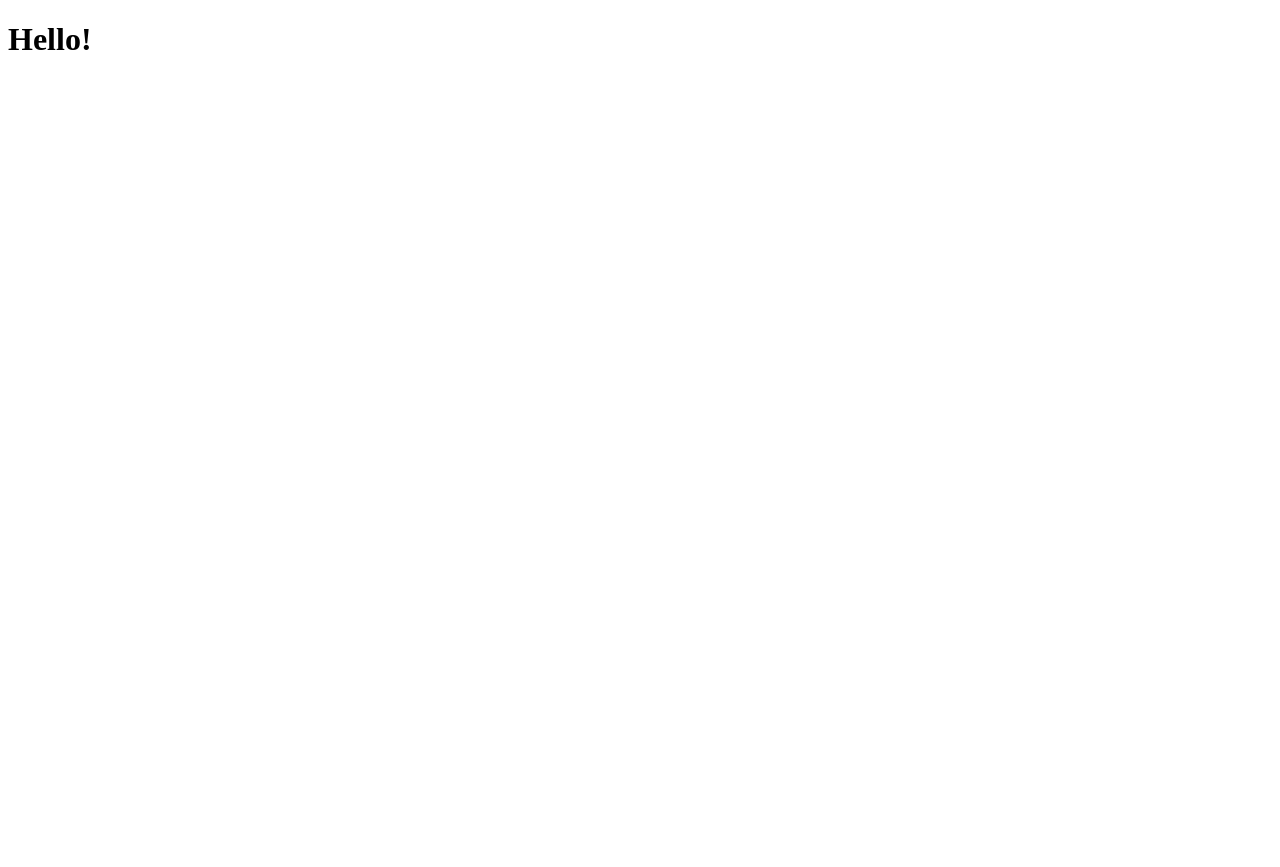
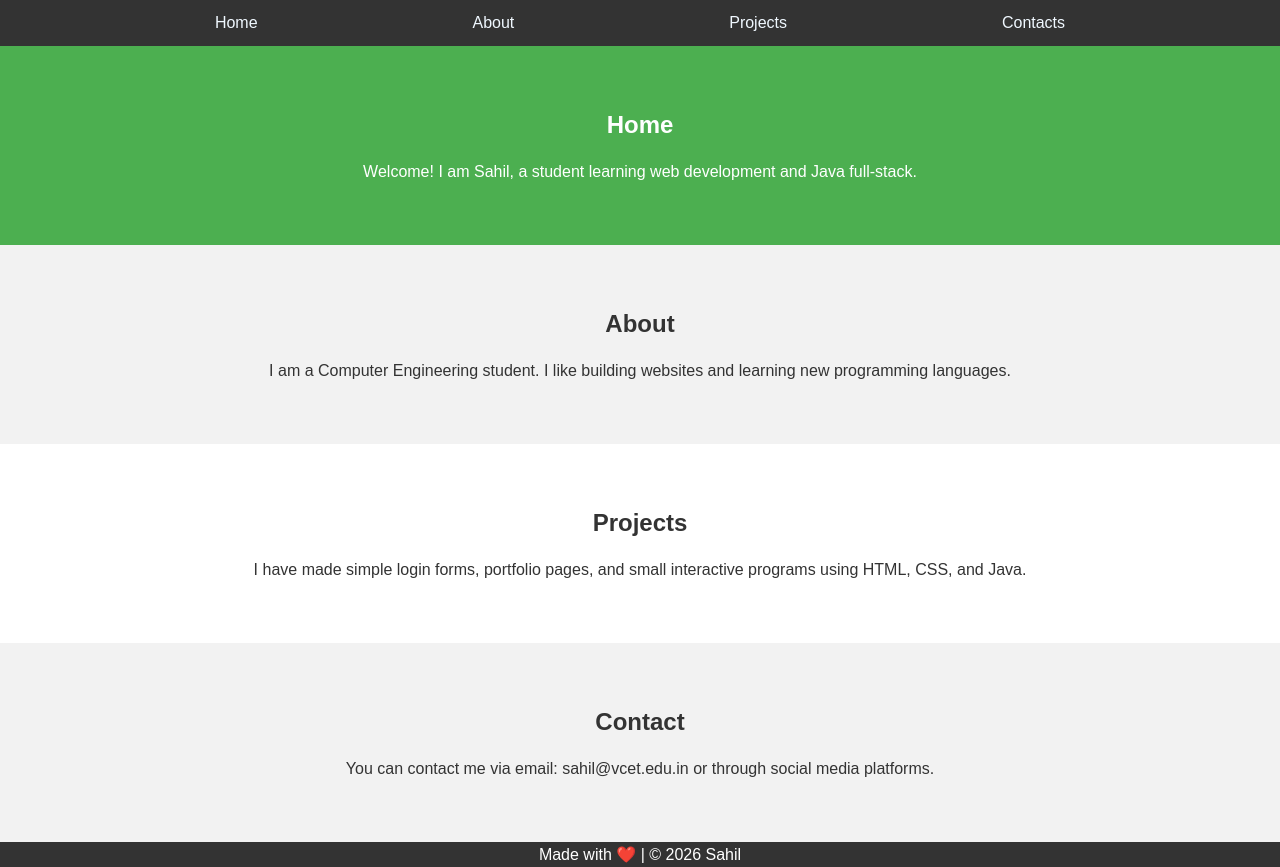
Before and after one commit to sahilvcet/WT-projects, a plain HTML site: page index.html in a window 1280 px wide. Before the commit the page ends 800 px from the top, so only its background shows below. Drawn offline with Linux system fonts and the light colour scheme.

Commit message:
Added First Experiment

```diff
--- a/index.html
+++ b/index.html
@@ -3,9 +3,40 @@
 <head>
     <meta charset="UTF-8">
     <meta name="viewport" content="width=device-width, initial-scale=1.0">
-    <title>Temp</title>
+    <title>Document</title>
+    <link rel="stylesheet" href="style4.css">
 </head>
 <body>
-    <h1>Hello!</h1>
+    <header>
+        <div id="navbar">
+            <a>Home</a>
+            <a>About</a>
+            <a>Projects</a>
+            <a>Contacts</a>
+        </div>
+    </header>
+    <main>
+        <section id="home">
+            <h2>Home</h2>
+  <p>Welcome! I am Sahil, a student learning web development and Java full-stack.</p>
+
+</section>
+<section id="about">
+  <h2>About</h2>
+  <p>I am a Computer Engineering student. I like building websites and learning new programming languages.</p>
+</section>
+<section id="projects">
+  <h2>Projects</h2>
+  <p>I have made simple login forms, portfolio pages, and small interactive programs using HTML, CSS, and Java.</p>
+</section>
+<section id="contact">
+  <h2>Contact</h2>
+  <p>You can contact me via email: sahil@vcet.edu.in or through social media platforms.</p>
+</section>
+
+</main>
+    <footer>
+        <p>Made with ❤️ | &copy; 2026 Sahil</p>
+    </footer>
 </body>
 </html>
--- /dev/null
+++ b/style4.css
@@ -0,0 +1,69 @@
+* {
+    margin: 0;
+    padding: 0;
+    box-sizing: border-box;
+}
+
+body {
+    font-family: Arial, sans-serif;
+    line-height: 1.6;
+}
+
+
+#navbar {
+    background-color: #333;
+    padding: 10px 0;
+    text-align: center;
+    display: flex;
+    justify-content: space-evenly;
+    color: aliceblue;
+}
+
+
+#navbar a:hover {
+    color: #4CAF50;
+}
+
+
+section {
+    padding: 60px 20px;
+    text-align: center;
+}
+
+
+#home {
+    background-color: #4CAF50;
+    color: white;
+}
+
+#about {
+    background-color: #f2f2f2;
+    color: #333;
+}
+
+#projects {
+    background-color: #ffffff;
+    color: #333;
+}
+
+#contact {
+    background-color: #f2f2f2;
+    color: #333;
+}
+
+
+footer {
+    background-color: #333;
+    color: white;
+    text-align: center;
+   font-size: 14px;
+}
+
+
+h2 {
+    margin-bottom: 15px;
+}
+
+p {
+   font-size: 16px;
+}
```
